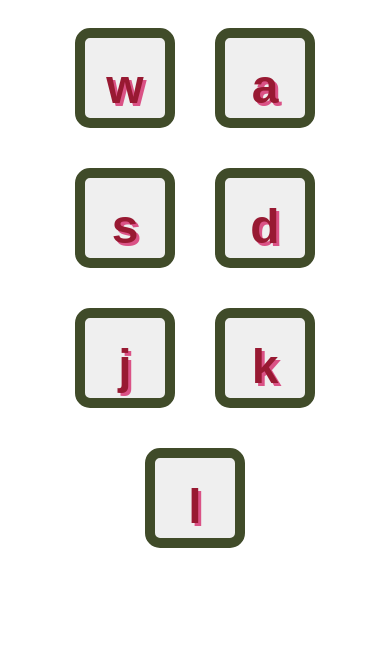
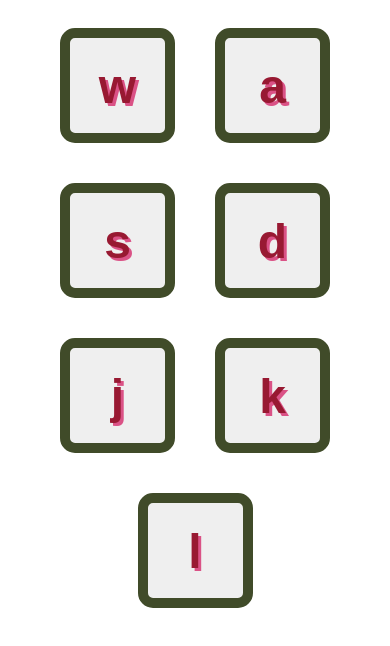
Before and after one commit to gargajit/drum_kit, a plain HTML site: page test.html in a window 390 px wide. Drawn offline with Linux system fonts and the light colour scheme.

Commit message:
Update test.html

```diff
--- a/test.html
+++ b/test.html
@@ -38,8 +38,8 @@
                 font-size: 3rem;
                 color: #981932;
                 text-shadow: 3px 3px #da5286;
-                width: 100px;
-                height: 100px;
+                width: 115px;
+                height: 115px;
             }
         }
     </style>
```
